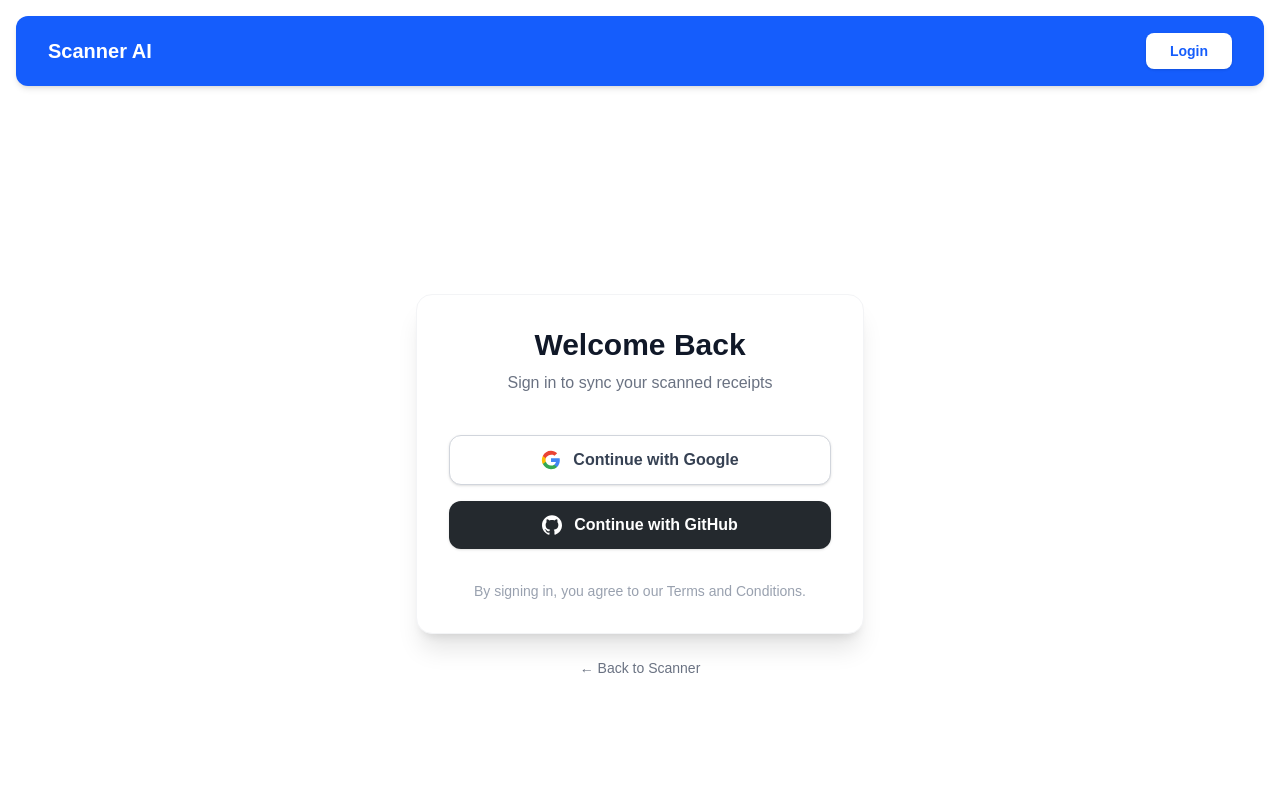
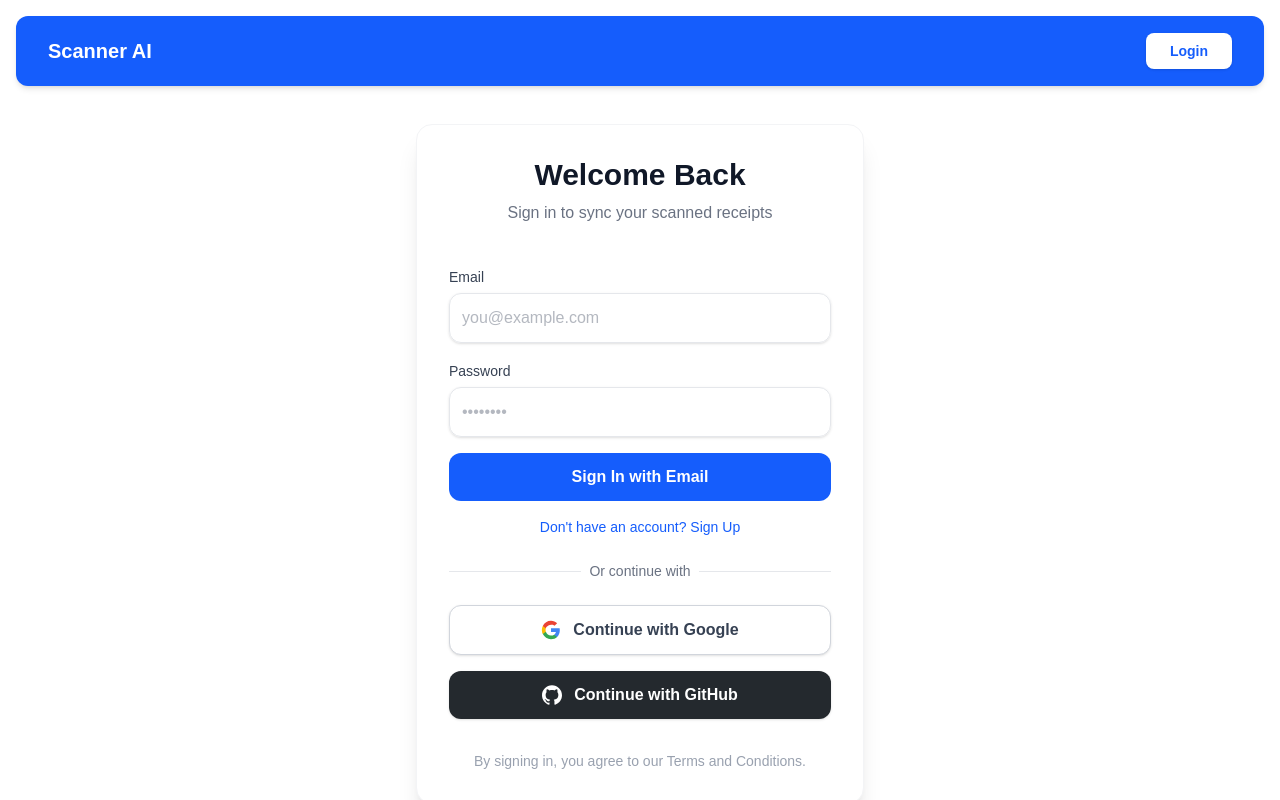
Before and after one commit to rafiquee3/Scanner-app, a Next.js app: page /login in a window 1280 px wide. Shown: the top 800 px of the page. Built offline with nearby package versions, Linux system fonts and the light colour scheme; no server answers.

Commit message:
feat: add email and password registration form

```diff
--- a/app/login/page.tsx
+++ b/app/login/page.tsx
@@ -2,8 +2,25 @@
 
 import { supabase } from "@/src/utils/supabase";
 import { toast } from 'sonner';
+import { useState } from "react";
+import Link from "next/link";
+
 
 export default function LoginPage() {
+  const [email, setEmail] = useState("");
+  const [password, setPassword] = useState("");
+  const [loading, setLoading] = useState(false);
+
+  const handleEmailLogin = async (e: React.FormEvent) => {
+    e.preventDefault();
+    setLoading(true);
+    const { error } = await supabase.auth.signInWithPassword({ email, password });
+
+    if (error) toast.error(error.message);
+    else toast.success("Zalogowano!");
+    setLoading(false);
+  };
+
   const handleGoogleLogin = async () => {
     console.log('dupa', window.location.origin)
     const { error } = await supabase.auth.signInWithOAuth({
@@ -39,6 +56,50 @@ export default function LoginPage() {
         <div className="text-center mb-10">
           <h1 className="text-3xl font-bold text-gray-900 mb-2">Welcome Back</h1>
           <p className="text-gray-500">Sign in to sync your scanned receipts</p>
+        </div>
+
+        <form onSubmit={handleEmailLogin} className="space-y-4 mb-6">
+          <div>
+            <label className="text-sm font-medium text-gray-700">Email</label>
+            <input
+              type="email"
+              value={email}
+              onChange={(e) => setEmail(e.target.value)}
+              className="w-full p-3 border rounded-xl mt-1 focus:ring-2 focus:ring-blue-500 outline-none shadow-sm hover:bg-gray-50 text-gray-500 border-gray-200"
+              placeholder="you@example.com"
+              required
+            />
+          </div>
+          <div>
+            <label className="text-sm font-medium text-gray-700">Password</label>
+            <input
+              type="password"
+              value={password}
+              onChange={(e) => setPassword(e.target.value)}
+              className="w-full p-3 border rounded-xl mt-1 focus:ring-2 focus:ring-blue-500 outline-none shadow-sm hover:bg-gray-50 text-gray-500 border-gray-200"
+              placeholder="••••••••"
+              required
+            />
+          </div>
+          <button
+            type="submit"
+            disabled={loading}
+            className="w-full bg-blue-600 text-white py-3 rounded-xl font-semibold hover:bg-blue-700 transition-all disabled:opacity-50"
+          >
+            {loading ? "Processing..." : "Sign In with Email"}
+          </button>
+          <Link
+            href="/register"
+            className="w-full text-blue-600 text-sm font-medium hover:underline block text-center"
+          >
+            Don't have an account? Sign Up
+          </Link>
+
+        </form>
+
+        <div className="relative mb-6">
+          <div className="absolute inset-0 flex items-center"><div className="w-full border-t border-gray-200"></div></div>
+          <div className="relative flex justify-center text-sm"><span className="px-2 bg-white text-gray-500">Or continue with</span></div>
         </div>
 
         <div className="space-y-4">
@@ -85,12 +146,12 @@ export default function LoginPage() {
         </div>
       </div>
 
-      <a
+      <Link
         href="/"
-        className="mt-6 text-gray-500 hover:text-gray-800 transition-colors text-sm font-medium"
+        className="mt-6 text-gray-400 hover:text-gray-200 transition-colors text-sm font-medium"
       >
         ← Back to Scanner
-      </a>
+      </Link>
     </div>
   );
 }
--- /dev/null
+++ b/app/register/page.tsx
@@ -0,0 +1,75 @@
+"use client";
+
+import { supabase } from "@/src/utils/supabase";
+import { toast } from 'sonner';
+import { useState } from "react";
+import Link from "next/link";
+
+
+export default function RegisterPage() {
+  const [email, setEmail] = useState("");
+  const [password, setPassword] = useState("");
+  const [loading, setLoading] = useState(false);
+
+  // Rejestracja E-mailem
+  const handleEmailSignUp = async () => {
+    setLoading(true);
+    const { error } = await supabase.auth.signUp({
+      email,
+      password,
+      //options: { emailRedirectTo: `${window.location.origin}/auth/callback` }
+    });
+    if (error) toast.error(error.message);
+    else toast.success("Sprawdź e-mail, aby potwierdzić rejestrację!");
+    setLoading(false);
+  };
+
+  return (
+    <div className="min-h-screen flex items-center justify-center flex-col p-4">
+      <div className="w-full max-w-md bg-white rounded-2xl shadow-xl p-8 border border-gray-100">
+        <div className="text-center mb-10">
+          <h1 className="text-3xl font-bold text-gray-900 mb-2">Welcome Back</h1>
+          <p className="text-gray-500">Sign in to sync your scanned receipts</p>
+        </div>
+        <form onSubmit={handleEmailSignUp} className="space-y-4 mb-6">
+          <div>
+            <label className="text-sm font-medium text-gray-700">Email</label>
+            <input
+              type="email"
+              value={email}
+              onChange={(e) => setEmail(e.target.value)}
+              className="w-full p-3 border rounded-xl mt-1 focus:ring-2 focus:ring-blue-500 outline-none  "
+              placeholder="you@example.com"
+              required
+            />
+          </div>
+          <div>
+            <label className="text-sm font-medium text-gray-700">Password</label>
+            <input
+              type="password"
+              value={password}
+              onChange={(e) => setPassword(e.target.value)}
+              className="w-full p-3 border rounded-xl mt-1 focus:ring-2 focus:ring-blue-500 outline-none shadow-sm hover:bg-gray-50 text-gray-500 border-gray-200"
+              placeholder="••••••••"
+              required
+            />
+          </div>
+          <button
+            type="submit"
+            disabled={loading}
+            className="w-full bg-blue-600 text-white py-3 rounded-xl font-semibold hover:bg-blue-700 transition-all disabled:opacity-50"
+          >
+            {loading ? "Processing..." : "Sign Up with Email"}
+          </button>
+        </form>
+      </div>
+
+      <Link
+        href="/login"
+        className="mt-6 text-gray-400 hover:text-gray-200 transition-colors text-sm font-medium"
+      >
+        ← Back to login page
+      </Link>
+    </div>
+  );
+}
```
